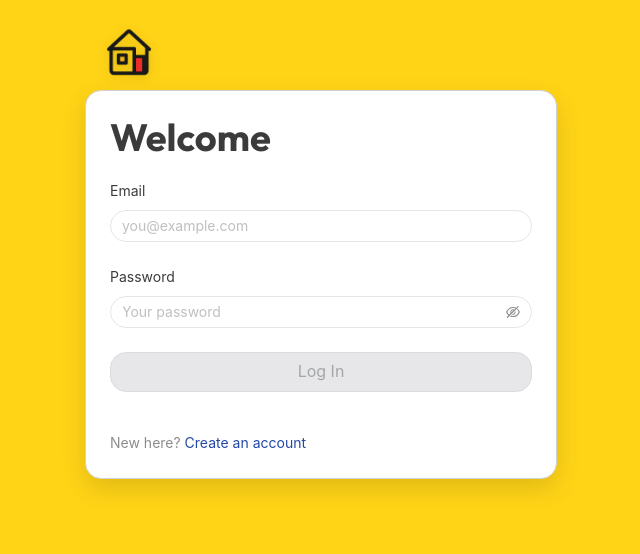
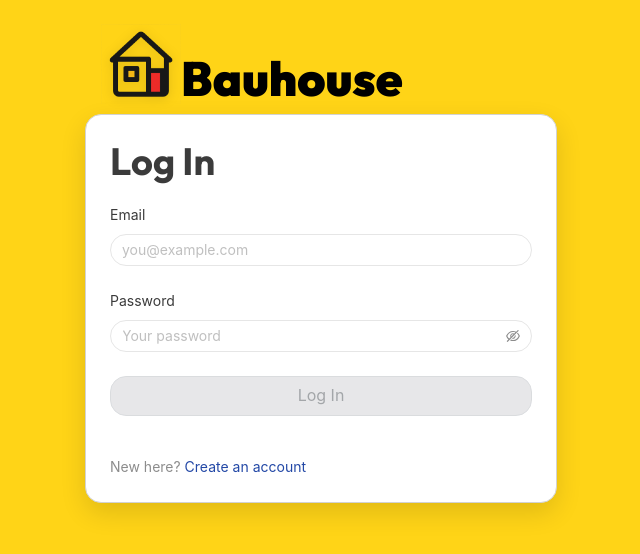
Before and after one commit to janvillarosa/gracie-app, a React (Vite) app in the folder frontend/: page /login in a window 1280 px wide. Shown: the top 554 px of the page, without its empty margins (319-959 px from the left). Built offline with nearby package versions, Linux system fonts and the light colour scheme.

Commit message:
Add text in login screen

```diff
--- a/frontend/index.html
+++ b/frontend/index.html
@@ -6,7 +6,7 @@
     <title>Bauhouse</title>
     <link rel="preconnect" href="https://fonts.googleapis.com">
     <link rel="preconnect" href="https://fonts.gstatic.com" crossorigin>
-    <link href="https://fonts.googleapis.com/css2?family=Outfit:wght@500;600;700&display=swap" rel="stylesheet">
+    <link href="https://fonts.googleapis.com/css2?family=Outfit:wght@500;600;700;900&display=swap" rel="stylesheet">
   </head>
   <body>
     <div id="root"></div>
--- a/frontend/src/pages/Login.tsx
+++ b/frontend/src/pages/Login.tsx
@@ -31,9 +31,14 @@ export const Login: React.FC = () => {
   return (
     <div className="login-page">
       <div className="container">
-      <BrandLogo to="/login" />
+      <div className="brand-banner">
+        <div className="brand-row">
+          <BrandLogo to="/login" size={80} />
+          <span className="brand-wordmark">Bauhouse</span>
+        </div>
+      </div>
       <Card className="paper-card">
-        <Typography.Title level={2} style={{ marginTop: 0 }}>Welcome</Typography.Title>
+        <Typography.Title level={2} style={{ marginTop: 0 }}>Log In</Typography.Title>
         <Form layout="vertical" onSubmitCapture={onLogin}>
           <Form.Item label="Email">
             <Input
--- a/frontend/src/styles.css
+++ b/frontend/src/styles.css
@@ -208,6 +208,28 @@ h5, h5.ant-typography { font-size: clamp(14px, 2.0vw, 18px); font-weight: 600; }
   display: block;
   height: auto;
   filter: drop-shadow(0 2px 6px rgba(0,0,0,0.12));
+}
+
+/* Wordmark next to logo on auth screen */
+.brand-banner {
+  margin: 0 0 10px var(--radius-squircle);
+}
+.brand-banner .brand-row {
+  display: flex;
+  align-items: center; /* align text bottom with logo bottom */
+  gap: 12px;
+}
+.brand-banner .brand-logo { margin: 0; }
+.brand-wordmark {
+  padding-top: 28px;
+  margin-left: -12px;
+  font-family: var(--font-headings) !important;
+  font-weight: 900;
+  font-size: clamp(48px, 3.4vw, 38px);
+  line-height: 1.0;
+  color: #000;
+  /* For variable fonts, push to max weight if supported */
+  font-variation-settings: 'wght' 900;
 }
 
 /* Keep legacy layout wrappers; inner content now uses Ant components */
```
